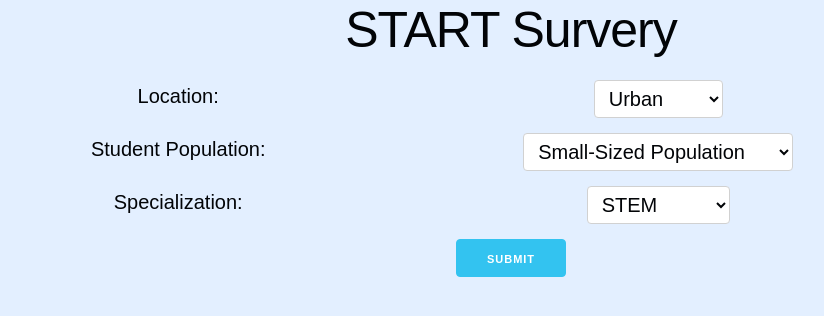
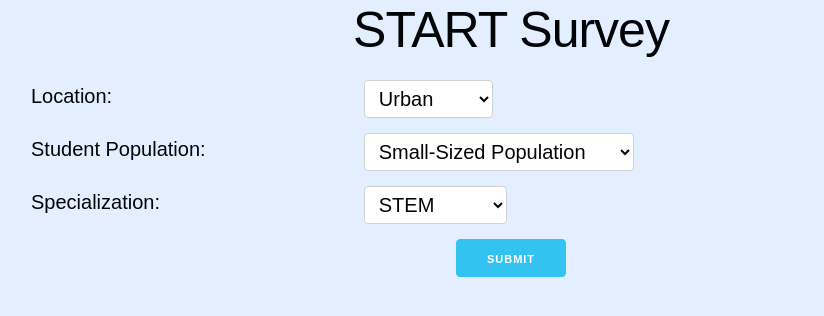
Before and after one commit to pacqu/STARTSurvey, a Flask app: page /quiz in a window 1280 px wide. Shown: the top 316 px of the page, without its empty margins (129-953 px from the left). Run offline with Flask 2, Linux system fonts and the light colour scheme.

Commit message:
cleaned up some stuff

```diff
--- a/app.py
+++ b/app.py
@@ -29,4 +29,4 @@
 if __name__ == '__main__':
      #retgen('rural','large','med')
      app.debug = True
-     app.run(host='localhost',port=5000)
+     app.run(host=os.getenv('IP', '0.0.0.0'),port=int(os.getenv('PORT', 8080)))
--- a/templates/postquiz.html
+++ b/templates/postquiz.html
@@ -1,7 +1,8 @@
 {% extends "template.html" %}
+{% block title %}START Surery Results{% endblock %}
 {% block content %}
 <div class="container">
-  <h1>START Survery Results</h1>
+  <h1>START Surery Results</h1>
   <div id="pop" style="display: none;">{{pop}}</div>
   <div id="loc" style="display: none;">{{loc}}</div>
   <div id="spec" style="display: none;">{{spec}}</div>
--- a/templates/quiz.html
+++ b/templates/quiz.html
@@ -1,12 +1,13 @@
 {% extends "template.html" %}
+{% block title %}START Survey{% endblock %}
 {% block content %}
 <div class="container">
-  <h1>START Survery</h1>
+  <h1>START Survey</h1>
   <form method="POST">
   <div class="row">
 
-    <div class="four columns">Location:</div>
-    <div clas="eight columns">
+    <div class="four columns" style="text-align:justify">Location:</div>
+    <div class="eight columns" style="text-align:justify">
       <select name="location">
 	<option value="Urban">Urban</option>
 	<option value="Suburban">Suburban</option>
@@ -16,8 +17,8 @@
   </div>
 
   <div class="row">
-    <div class="four columns">Student Population:</div>
-    <div clas="eight columns">
+    <div class="four columns" style="text-align:justify">Student Population:</div>
+    <div class="eight columns" style="text-align:justify">
       <select name="pop">
 	<option value="Small">Small-Sized Population</option>
 	<option value="Medium">Medium-Sized Population</option>
@@ -27,8 +28,8 @@
   </div>
 
   <div class="row">
-    <div class="four columns">Specialization:</div>
-    <div clas="eight columns">
+    <div class="four columns" style="text-align:justify">Specialization:</div>
+    <div class="eight columns" style="text-align:justify">
       <select name="spec">
 	<option value="STEM">STEM</option>
 	<option value="Humanities">Humanities</option>
--- a/templates/template.html
+++ b/templates/template.html
@@ -5,7 +5,7 @@
   <!-- Basic Page Needs
   –––––––––––––––––––––––––––––––––––––––––––––––––– -->
   <meta charset="utf-8">
-  <title>Your page title here :)</title>
+  <title>{% block title %}{% endblock %}</title>
   <meta name="description" content="">
   <meta name="author" content="">
 
```
Also changed, not shown: templates/index.html (+5 -5 lines).
